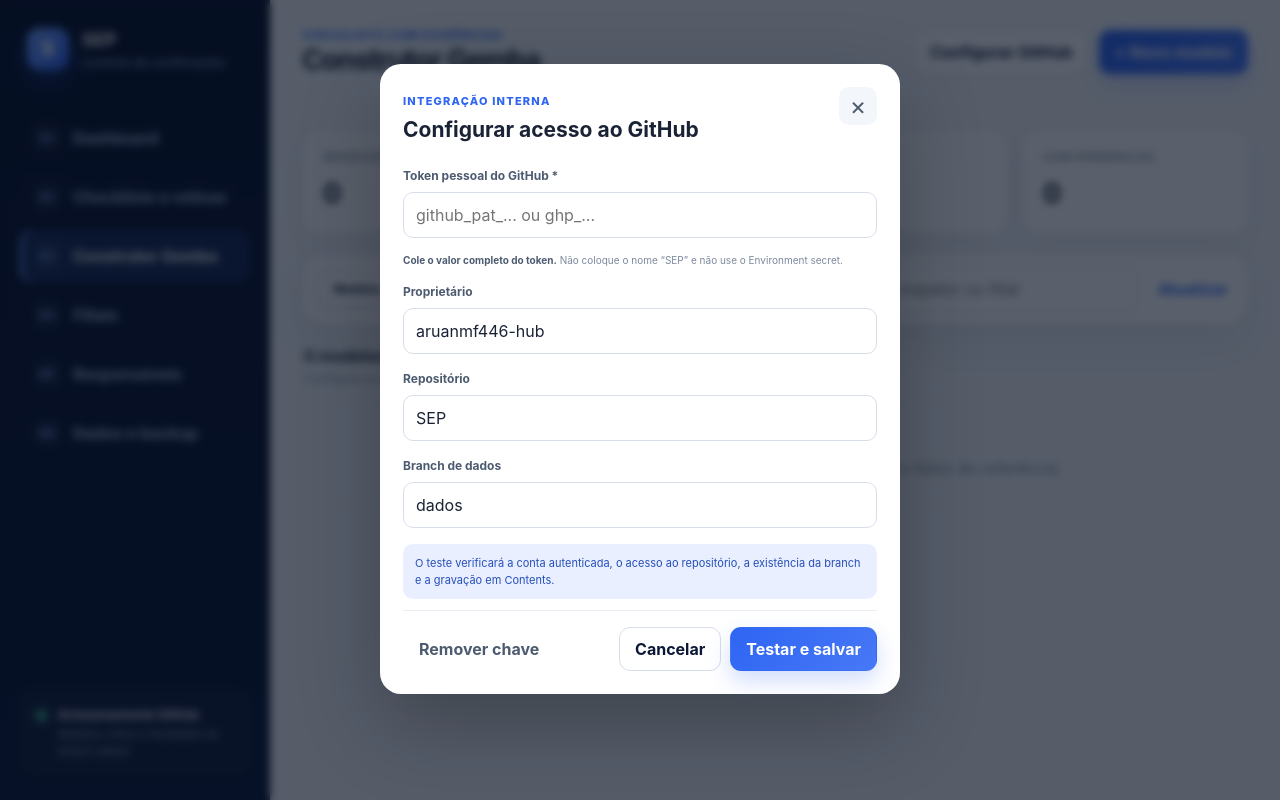
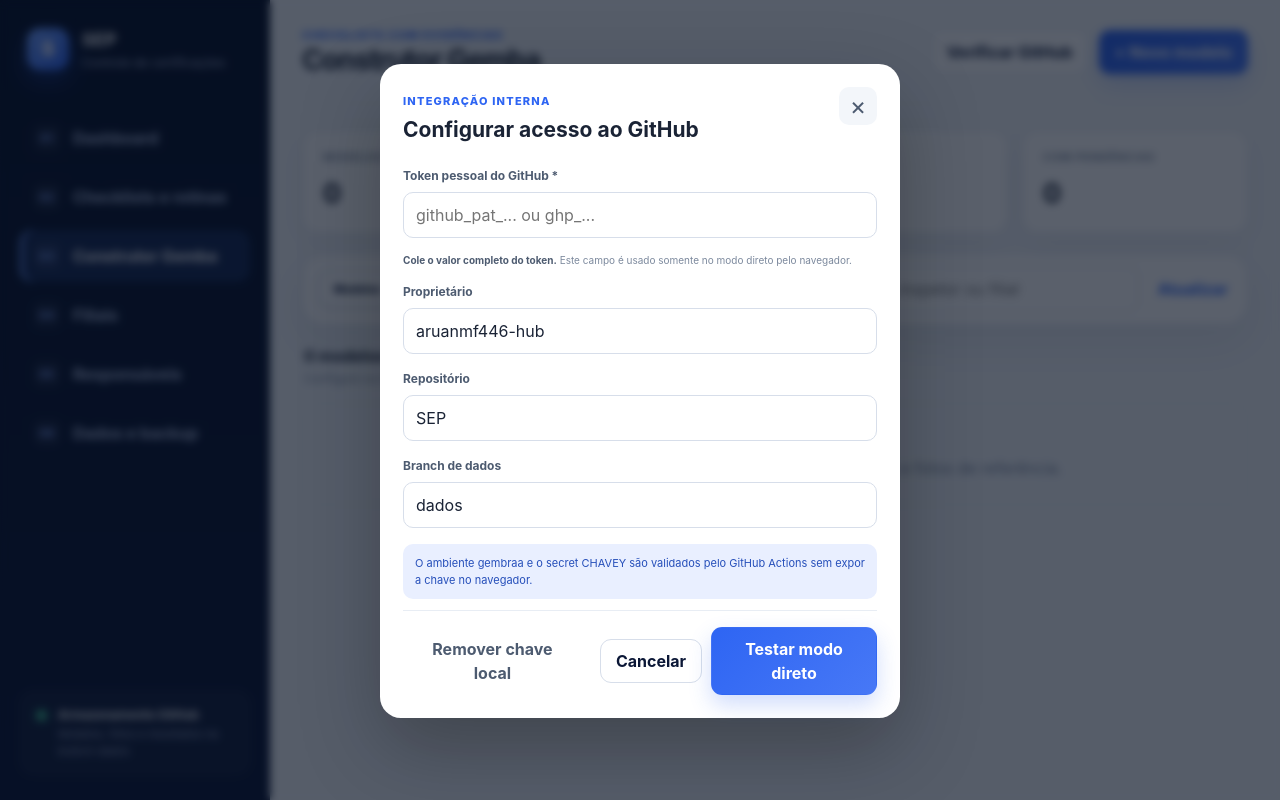
Before and after one commit to aruanmf446-hub/SEP, a plain HTML site: page gemba.html in a window 1280 px wide. Drawn offline with Linux system fonts and the light colour scheme; no server answers.

Commit message:
Carregar reconhecimento da integração CHAVEY

```diff
--- a/gemba.html
+++ b/gemba.html
@@ -30,7 +30,7 @@
         <button class="menu-button" id="menuButton" aria-label="Abrir menu">☰</button>
         <div><p class="eyebrow">Checklists com evidências</p><h1>Construtor Gemba</h1></div>
         <div class="topbar-actions">
-          <button class="button secondary" id="githubSettingsButton">Configurar GitHub</button>
+          <button class="button secondary" id="githubSettingsButton">Verificar GitHub</button>
           <button class="button primary" id="newTemplateButton">+ Novo modelo</button>
         </div>
       </header>
@@ -71,13 +71,13 @@
     <div class="modal" role="dialog" aria-modal="true" aria-labelledby="githubSettingsTitle">
       <div class="modal-header"><div><span class="panel-kicker">Integração interna</span><h2 id="githubSettingsTitle">Configurar acesso ao GitHub</h2></div><button class="icon-button" data-close-modal="githubSettingsModal">×</button></div>
       <form id="githubSettingsForm">
-        <div class="field"><label for="githubToken">Token pessoal do GitHub *</label><input id="githubToken" type="password" autocomplete="off" placeholder="github_pat_... ou ghp_..." required><small class="github-token-help"><strong>Cole o valor completo do token.</strong> Não coloque o nome “SEP” e não use o Environment secret.</small></div>
+        <div class="field"><label for="githubToken">Token pessoal do GitHub *</label><input id="githubToken" type="password" autocomplete="off" placeholder="github_pat_... ou ghp_..." required><small class="github-token-help"><strong>Cole o valor completo do token.</strong> Este campo é usado somente no modo direto pelo navegador.</small></div>
         <div class="field"><label for="githubOwner">Proprietário</label><input id="githubOwner" value="aruanmf446-hub" required></div>
         <div class="field"><label for="githubRepo">Repositório</label><input id="githubRepo" value="SEP" required></div>
         <div class="field"><label for="githubBranch">Branch de dados</label><input id="githubBranch" value="dados" required></div>
-        <p class="form-note">O teste verificará a conta autenticada, o acesso ao repositório, a existência da branch e a gravação em Contents.</p>
+        <p class="form-note">O ambiente gembraa e o secret CHAVEY são validados pelo GitHub Actions sem expor a chave no navegador.</p>
         <div id="githubConnectionStatus" class="github-connection-status" hidden></div>
-        <div class="modal-actions"><button type="button" class="button ghost" id="clearGithubTokenButton">Remover chave</button><div class="spacer"></div><button type="button" class="button secondary" data-close-modal="githubSettingsModal">Cancelar</button><button type="submit" class="button primary">Testar e salvar</button></div>
+        <div class="modal-actions"><button type="button" class="button ghost" id="clearGithubTokenButton">Remover chave local</button><div class="spacer"></div><button type="button" class="button secondary" data-close-modal="githubSettingsModal">Cancelar</button><button type="submit" class="button primary">Testar modo direto</button></div>
       </form>
     </div>
   </div>
@@ -105,6 +105,7 @@
   <script src="./gemba-token-diagnostic.js?v=1" defer></script>
   <script src="./gemba-admin.js?v=1" defer></script>
   <script src="./gemba-inspector.js?v=1" defer></script>
+  <script src="./gemba-actions-bridge.js?v=1" defer></script>
   <script src="./gemba-init.js?v=2" defer></script>
 </body>
 </html>
```
